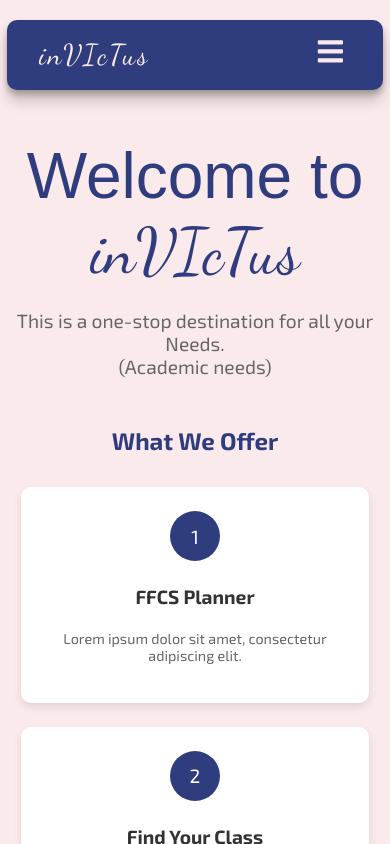
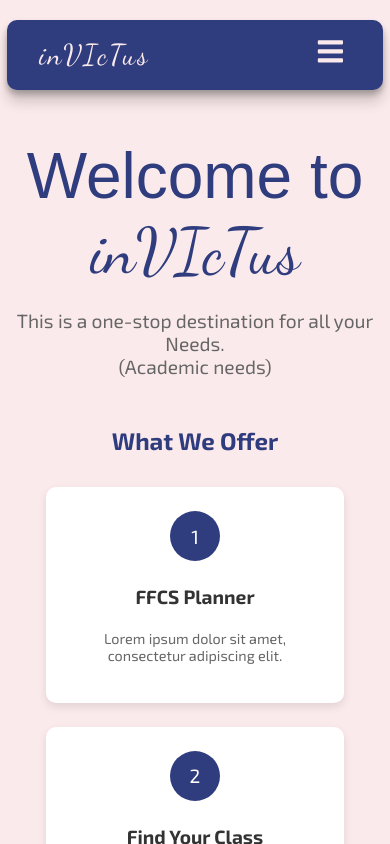
Before and after one commit to Cyb3rGhoul/inVIcTus, a React (Vite) app: page / in a window 390 px wide. Shown: the top 844 px of the page. Built offline with nearby package versions, Linux system fonts and the light colour scheme; a web font is replaced by a local one.

Commit message:
FIX: overflowing in smaller screen

```diff
--- a/src/pages/Landing.css
+++ b/src/pages/Landing.css
@@ -259,7 +259,7 @@ header p {
 
     .timeline .milestone {
         width: 100%;
-        max-width: 300px;
+        max-width: 250px;
     }
 
     .footer-section h3 {
```
